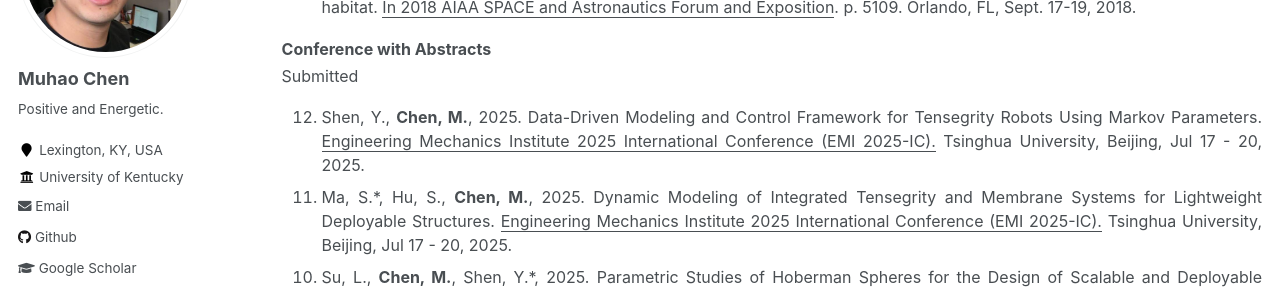
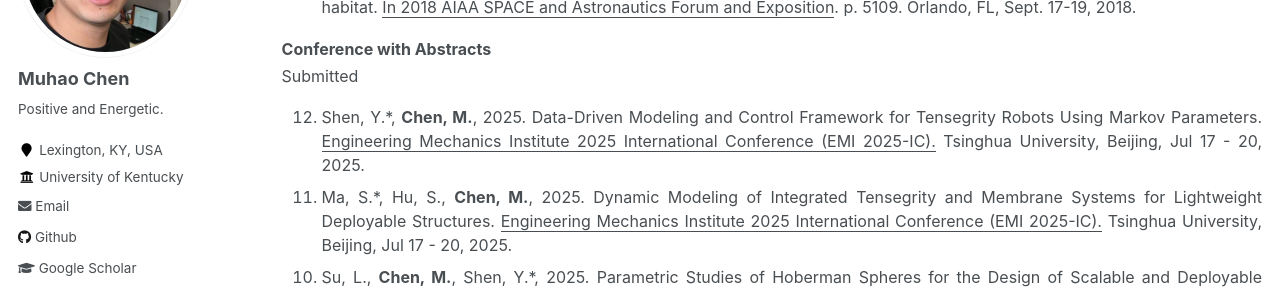
Before and after one commit to Muhao-Chen/muhao-chen.github.io, a Jekyll site: the page built from _pages/publication.md, in a window 1280 px wide and 900 px high, scrolled down 4321 px. Shown: the part 153-444 px from the top of the window. Built offline with Jekyll 4.4.1, drawn with Linux system fonts in a browser that asks for light colours.

```diff
--- a/_pages/publication.md
+++ b/_pages/publication.md
@@ -112,7 +112,7 @@ Published
 <strong>Conference with Abstracts</strong><br/>
 Submitted
 <ol reversed>
-<li> Shen, Y., <strong>Chen, M.</strong>, 2025. Data-Driven Modeling and Control Framework for Tensegrity Robots Using Markov Parameters. <u>Engineering Mechanics Institute 2025 International Conference (EMI 2025-IC).</u> Tsinghua University, Beijing, Jul 17 - 20, 2025. </li>
+<li> Shen, Y.*, <strong>Chen, M.</strong>, 2025. Data-Driven Modeling and Control Framework for Tensegrity Robots Using Markov Parameters. <u>Engineering Mechanics Institute 2025 International Conference (EMI 2025-IC).</u> Tsinghua University, Beijing, Jul 17 - 20, 2025. </li>
 <li> Ma, S.*, Hu, S., <strong>Chen, M.</strong>, 2025. Dynamic Modeling of Integrated Tensegrity and Membrane Systems for Lightweight Deployable Structures. <u>Engineering Mechanics Institute 2025 International Conference (EMI 2025-IC).</u> Tsinghua University, Beijing, Jul 17 - 20, 2025. </li>
 <li> Su, L., <strong>Chen, M.</strong>, Shen, Y.*, 2025. Parametric Studies of Hoberman Spheres for the Design of Scalable and Deployable Structures. <u>The 76th International Astronautical Congress (IAC)</u>. Sydeny, Australia, Sep. 29 – Otc. 3, 2025. Submitted. </li>
 <li> Zhang, G., <strong>Chen, M.</strong>, Shen, Y., 2025. The minimal mass tensegrity solutions to simply supported loads. <u>Engineering Mechanics Institute 2025 International Conference (EMI 2025-IC).</u> Tsinghua University, Beijing, Jul 17 - 20, 2025. </li>
```
